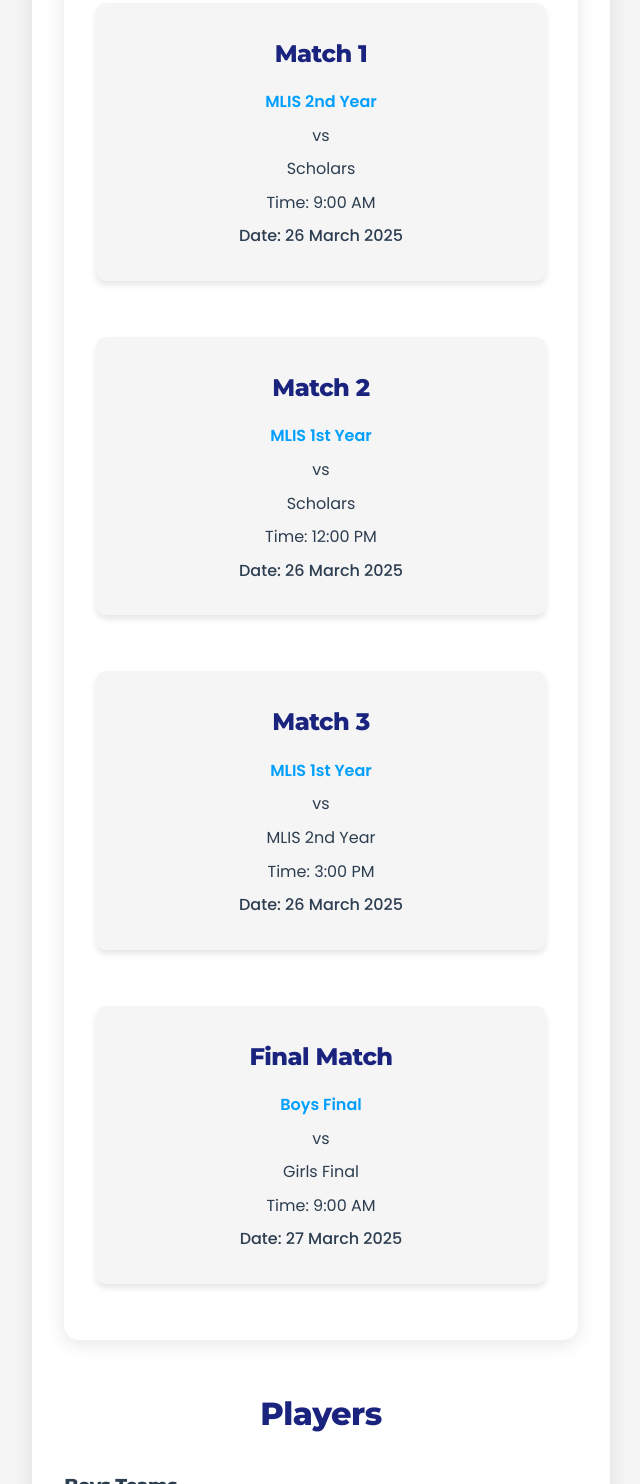
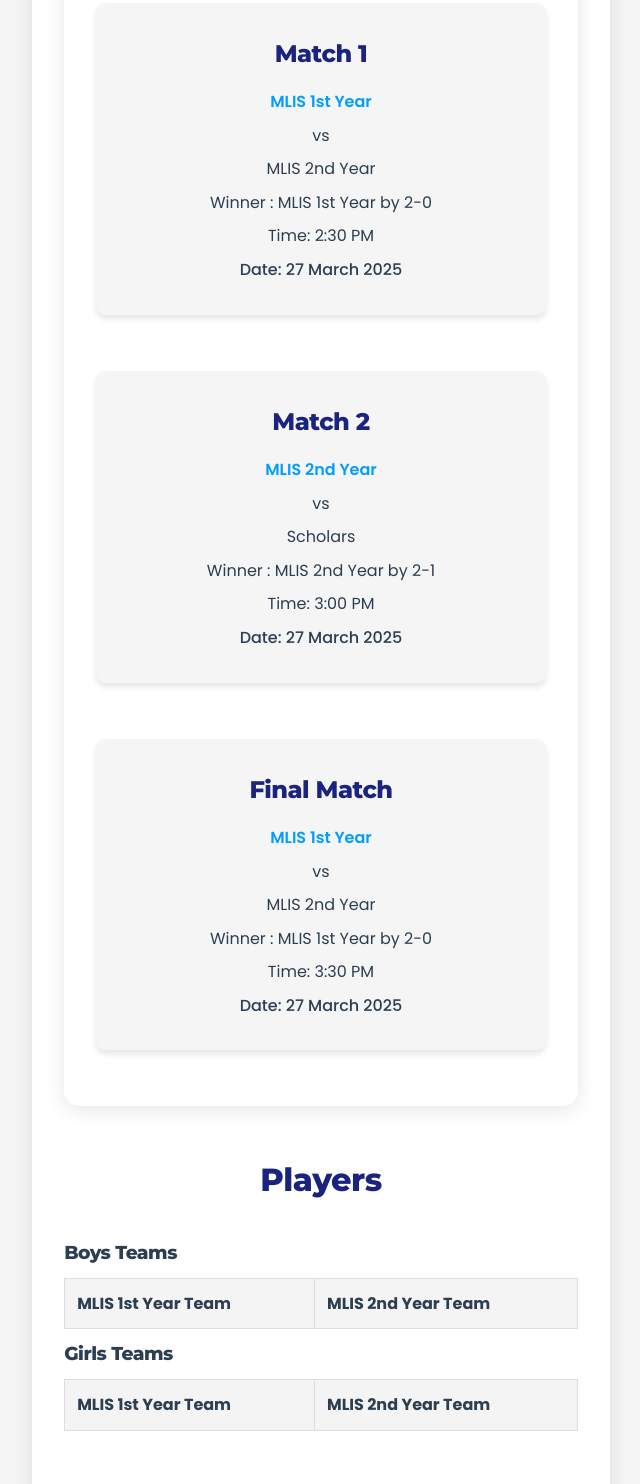
Before and after one commit to ishubham1312/libfest25, a plain HTML site: page volleyball.html in a window 1280 px wide. Shown: the part 1537-3021 px from the top of the page, without its empty margins (319-959 px from the left). Drawn offline with Linux system fonts and the light colour scheme.

Commit message:
Update volleyball.html

```diff
--- a/volleyball.html
+++ b/volleyball.html
@@ -95,34 +95,29 @@
                     <div class="schedule-grid">
                         <div class="schedule-item">
                             <h3>Match 1</h3>
+                            <p>MLIS 1st Year</p>
+                            <p>vs</p>
+                            <p>MLIS 2nd Year</p>
+                            <p>Winner : MLIS 1st Year by 2-0 </p>
+                            <p>Time: 2:30 PM</p>
+                            <p>Date: 27 March 2025</p>
+                        </div>
+                        <div class="schedule-item">
+                            <h3>Match 2</h3>
                             <p>MLIS 2nd Year</p>
                             <p>vs</p>
                             <p>Scholars</p>
-                            <p>Time: 9:00 AM</p>
-                            <p>Date: 26 March 2025</p>
+                            <p>Winner : MLIS 2nd Year by 2-1 </p>
+                            <p>Time: 3:00 PM</p>
+                            <p>Date: 27 March 2025</p>
                         </div>
                         <div class="schedule-item">
-                            <h3>Match 2</h3>
-                            <p>MLIS 1st Year</p>
-                            <p>vs</p>
-                            <p>Scholars</p>
-                            <p>Time: 12:00 PM</p>
-                            <p>Date: 26 March 2025</p>
-                        </div>
-                        <div class="schedule-item">
-                            <h3>Match 3</h3>
+                            <h3>Final Match</h3>
                             <p>MLIS 1st Year</p>
                             <p>vs</p>
                             <p>MLIS 2nd Year</p>
-                            <p>Time: 3:00 PM</p>
-                            <p>Date: 26 March 2025</p>
-                        </div>
-                        <div class="schedule-item">
-                            <h3>Final Match</h3>
-                            <p>Boys Final</p>
-                            <p>vs</p>
-                            <p>Girls Final</p>
-                            <p>Time: 9:00 AM</p>
+                            <p>Winner : MLIS 1st Year by 2-0 </p>
+                            <p>Time: 3:30 PM</p>
                             <p>Date: 27 March 2025</p>
                         </div>
                     </div>
```
